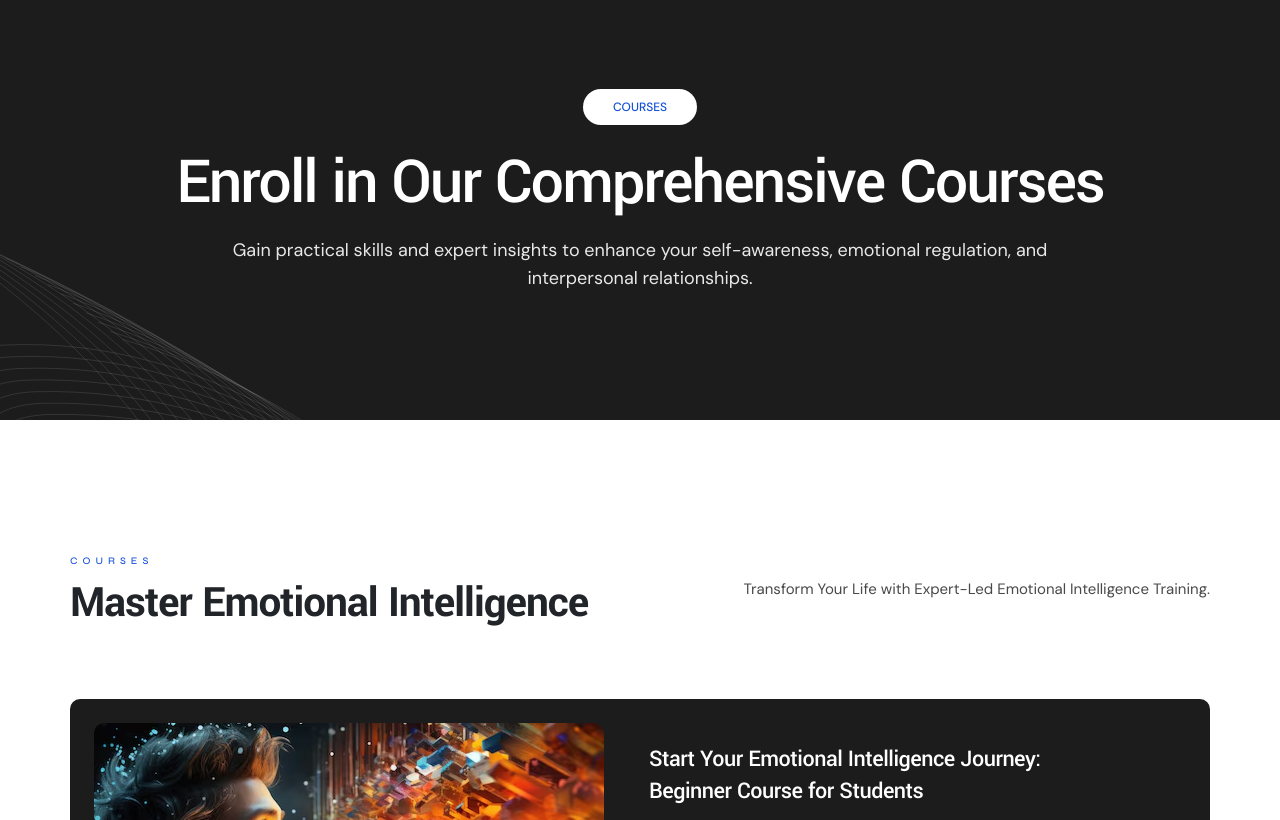
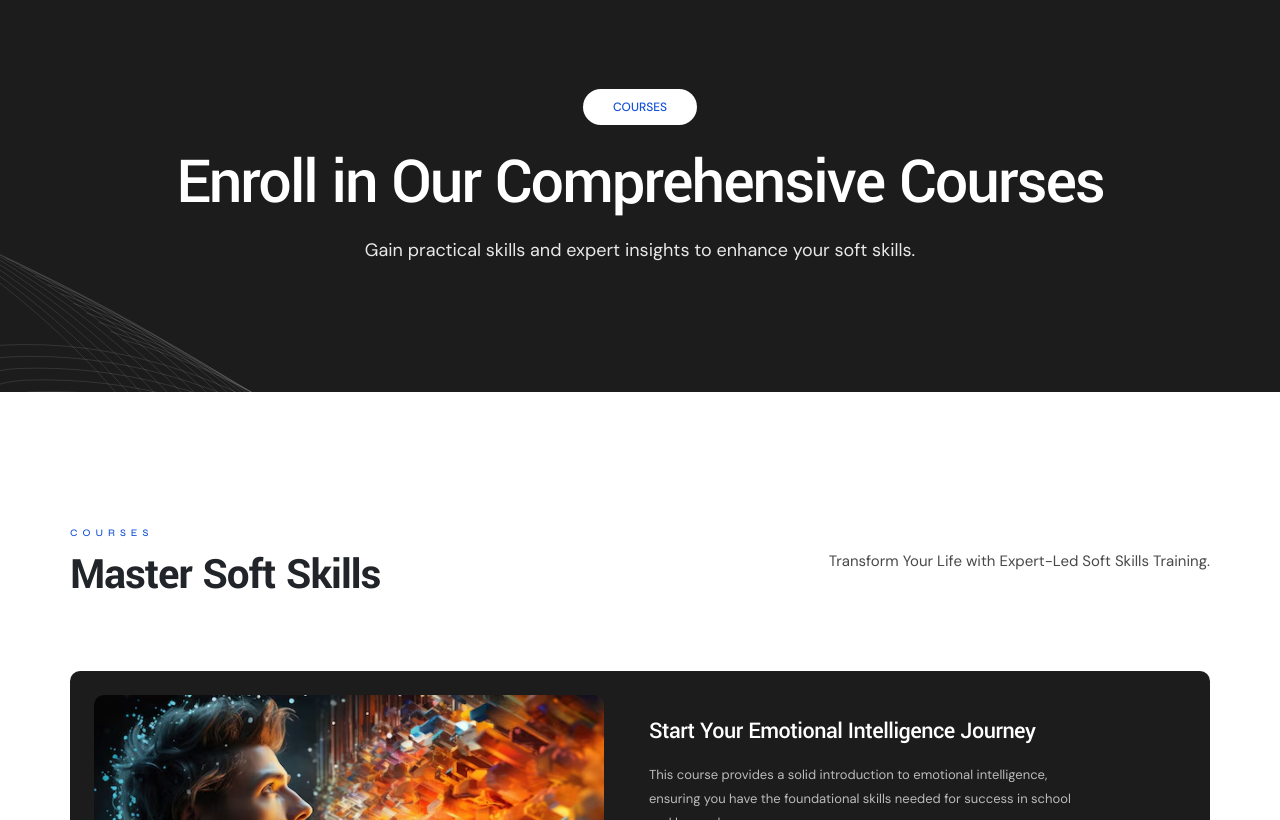
Before and after one commit to rohanmundhe/Gopim, a plain HTML site: page courses.html in a window 1280 px wide. Shown: the part 92-912 px from the top of the page. Drawn offline with nearby package versions, Linux system fonts and the light colour scheme; some icons are missing.

Commit message:
Update courses.html

```diff
--- a/courses.html
+++ b/courses.html
@@ -108,7 +108,7 @@
                         <div class="hero-section-content text-center">
                             <h5 class="section-subtitle">COURSES</h5>
                             <h1 class="section-title fade-in">Enroll in Our Comprehensive Courses</h1>
-                            <p>Gain practical skills and expert insights to enhance your self-awareness, emotional regulation, and interpersonal relationships. </p>
+                            <p>Gain practical skills and expert insights to enhance your soft skills. </p>
 
                         </div>
                     </div>
@@ -125,9 +125,9 @@
                 <div class="section-header d-flex align-items-center justify-content-between">
                     <div class="left">
                         <h5 class="section-subtitle">COURSES</h5>
-                        <h1 class="section-title">Master Emotional Intelligence</h1>
+                        <h1 class="section-title">Master Soft Skills</h1>
                     </div>
-                    <p>Transform Your Life with Expert-Led Emotional Intelligence Training.</p>
+                    <p>Transform Your Life with Expert-Led Soft Skills Training.</p>
                 </div>
 
 
@@ -139,7 +139,7 @@
                         </div>
                         <div class="news-content">
 
-                            <h1 class="section-title">Start Your Emotional Intelligence Journey: Beginner Course for Students</h1>
+                            <h1 class="section-title">Start Your Emotional Intelligence Journey </h1>
                             <p>This course provides a solid introduction to emotional intelligence, ensuring you have the foundational skills needed for success in school and beyond.</p>
                             <ul>
                                 <li>
@@ -178,7 +178,7 @@
                         </div>
                     </div>
                     <h2>Want To Be Part Of Course Making Process?</h2>
-                    <p>Join us in creating an impactful and engaging emotional intelligence course </p>
+                    <p>Join us in creating an impactful and engaging soft skills courses </p>
                     <a href="contact.html" class="theme-btn">Join Gopim</a>
 
                 </div>
@@ -208,7 +208,7 @@
                                 <img src="./assets/imgs/logomain-2.png" alt="Logo" />
                             </a>
                             <p>We provide expert courses, podcasts, and <br>
-                                webinars related to ei for academic and professional success.</p>
+                                webinars related to soft skills for academic and professional success.</p>
 
                             <div class="footer-clients d-flex align-items-center">
 
```
